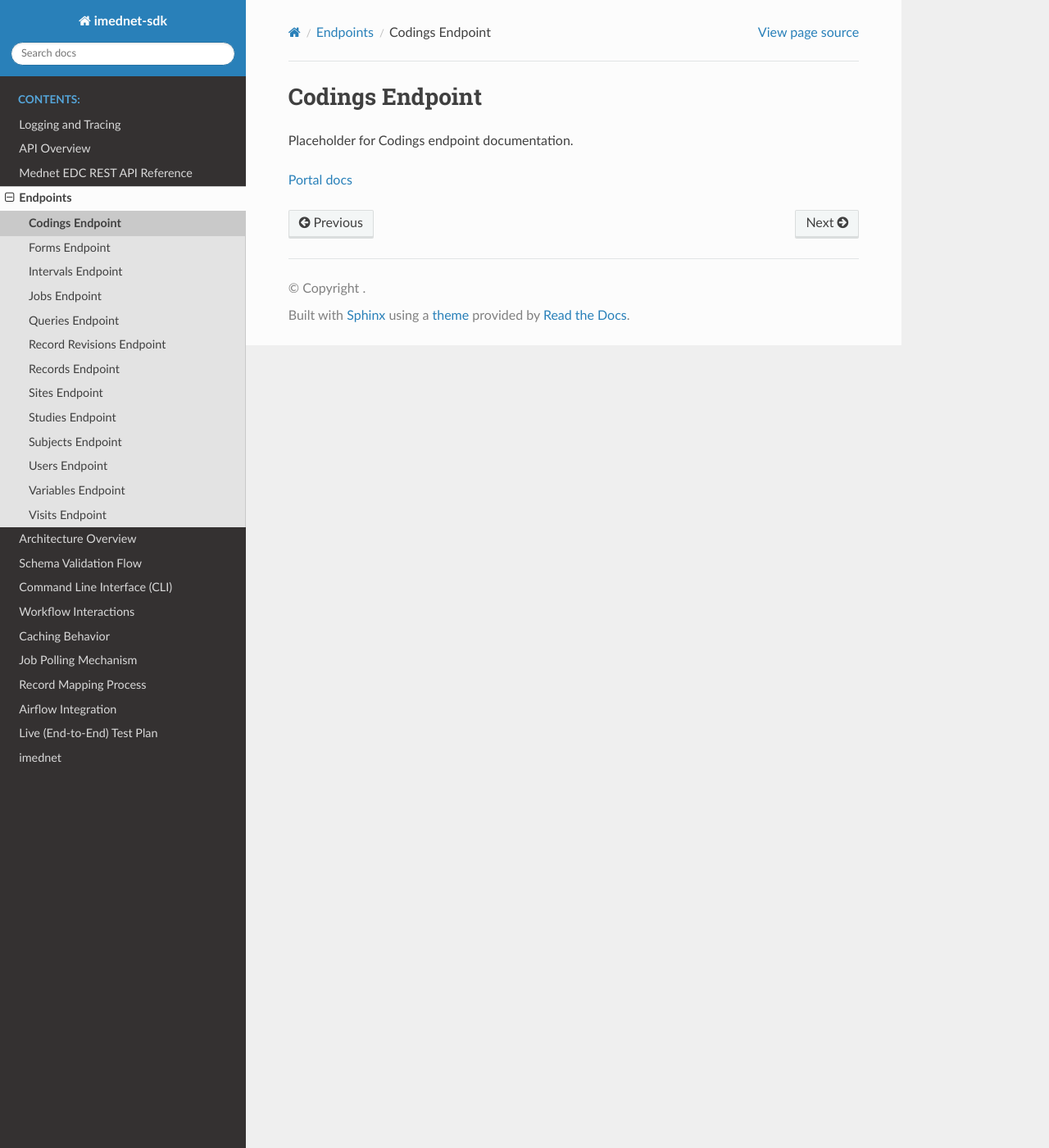
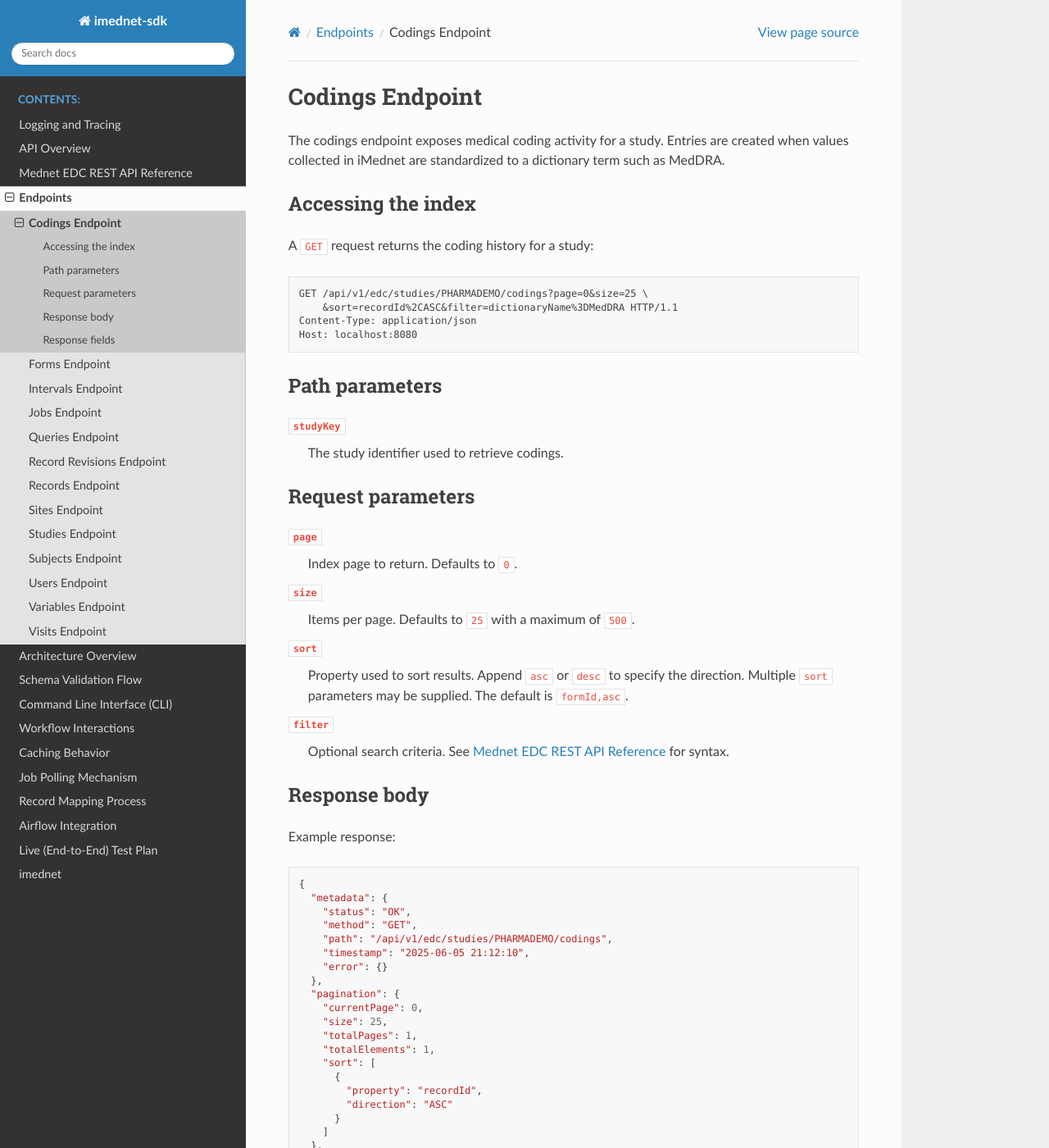
Before and after one commit to fderuiter/imednet-python-sdk, a Sphinx documentation site: the page built from docs/endpoints/codings.rst, in a window 1280 px wide and 1400 px high. Shown: the whole window at 82% size. Built offline with Sphinx 7.4.7 and the Read the Docs theme 3.1.0, drawn with Linux system fonts in a browser that asks for light colours; pages that are not in the unit, such as notebooks, are missing from menus; some of the changed text lies outside the part shown.

Commit message:
docs: expand codings endpoint docs

```diff
--- a/docs/endpoints/codings.rst
+++ b/docs/endpoints/codings.rst
@@ -1,6 +1,184 @@
 Codings Endpoint
 ================
 
-Placeholder for Codings endpoint documentation.
+The codings endpoint exposes medical coding activity for a study. Entries are
+created when values collected in iMednet are standardized to a dictionary term
+such as MedDRA.
+
+Accessing the index
+-------------------
+
+A ``GET`` request returns the coding history for a study::
+
+   GET /api/v1/edc/studies/PHARMADEMO/codings?page=0&size=25 \
+       &sort=recordId%2CASC&filter=dictionaryName%3DMedDRA HTTP/1.1
+   Content-Type: application/json
+   Host: localhost:8080
+
+Path parameters
+---------------
+
+``studyKey``
+   The study identifier used to retrieve codings.
+
+Request parameters
+------------------
+
+``page``
+   Index page to return. Defaults to ``0``.
+
+``size``
+   Items per page. Defaults to ``25`` with a maximum of ``500``.
+
+``sort``
+   Property used to sort results. Append ``asc`` or ``desc`` to specify the
+   direction. Multiple ``sort`` parameters may be supplied. The default is
+   ``formId,asc``.
+
+``filter``
+   Optional search criteria. See :doc:`../rest_api_reference` for syntax.
+
+Response body
+-------------
+
+Example response::
+
+   {
+     "metadata": {
+       "status": "OK",
+       "method": "GET",
+       "path": "/api/v1/edc/studies/PHARMADEMO/codings",
+       "timestamp": "2025-06-05 21:12:10",
+       "error": {}
+     },
+     "pagination": {
+       "currentPage": 0,
+       "size": 25,
+       "totalPages": 1,
+       "totalElements": 1,
+       "sort": [
+         {
+           "property": "recordId",
+           "direction": "ASC"
+         }
+       ]
+     },
+     "data": [
+       {
+         "studyKey": "PHARMADEMO",
+         "siteName": "Chicago Hope Hospital",
+         "siteId": 128,
+         "subjectId": 247,
+         "subjectKey": "111-005",
+         "formId": 1,
+         "formName": "Adverse Event",
+         "formKey": "AE",
+         "revision": 2,
+         "recordId": 1,
+         "variable": "AETERM",
+         "value": "Angina",
+         "codingId": 1,
+         "code": "Angina agranulocytic",
+         "codedBy": "John Smith",
+         "reason": "Typo fix",
+         "dictionaryName": "MedDRA",
+         "dictionaryVersion": "24.0",
+         "dateCoded": "2025-06-05 21:12:10"
+       }
+     ]
+   }
+
+Response fields
+---------------
+
+``metadata.status``
+   HTTP status.
+
+``metadata.method``
+   HTTP method.
+
+``metadata.path``
+   Requested URI path.
+
+``metadata.timestamp``
+   Timestamp when the response was generated.
+
+``metadata.error``
+   Detail error message if the request failed.
+
+``pagination.currentPage``
+   Current index page.
+
+``pagination.size``
+   Page size.
+
+``pagination.totalPages``
+   Total pages returned.
+
+``pagination.totalElements``
+   Total elements returned.
+
+``pagination.sort[].property``
+   Sort property.
+
+``pagination.sort[].direction``
+   Sort direction.
+
+``data[].studyKey``
+   Unique study key for a given study.
+
+``data[].siteName``
+   Site name.
+
+``data[].siteId``
+   Unique site identifier.
+
+``data[].subjectId``
+   Mednet subject ID.
+
+``data[].subjectKey``
+   Protocol assigned subject identifier.
+
+``data[].formId``
+   Mednet form ID.
+
+``data[].formName``
+   Name of the eCRF.
+
+``data[].formKey``
+   Form key.
+
+``data[].revision``
+   Number of modifications of the coding metadata.
+
+``data[].recordId``
+   Unique record identifier.
+
+``data[].variable``
+   Name of the variable on the eCRF.
+
+``data[].value``
+   Value that was coded.
+
+``data[].codingId``
+   Mednet coding ID.
+
+``data[].code``
+   Assigned code.
+
+``data[].codedBy``
+   User who recorded the code.
+
+``data[].reason``
+   Reason the code was added.
+
+``data[].dictionaryName``
+   Dictionary name.
+
+``data[].dictionaryVersion``
+   Dictionary version.
+
+``data[].dateCoded``
+   Date the code was recorded.
 
 `Portal docs <https://portal.prod.imednetapi.com/docs/codings>`_
```
